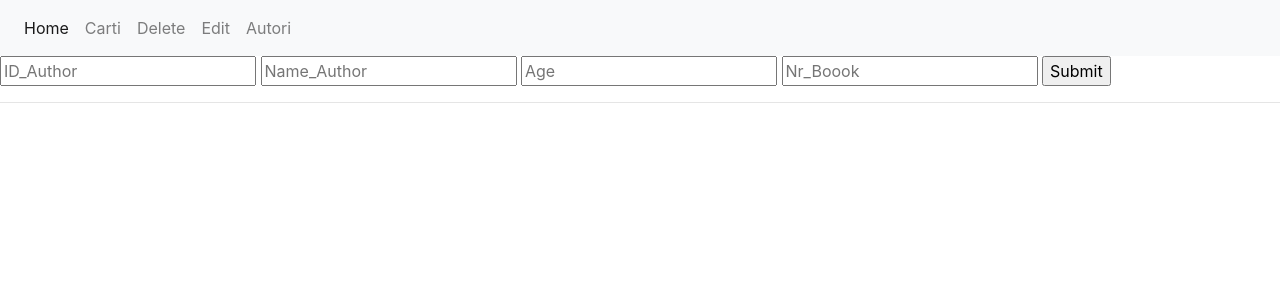
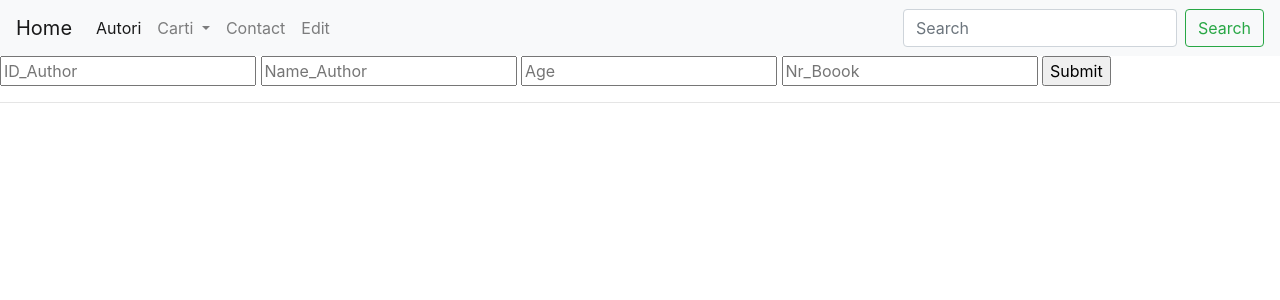
Before and after one commit to IlonaBocancea/php, a PHP site: page /autor.php in a window 1280 px wide. Shown: the top 300 px of the page. Run offline with PHP 8.4, Linux system fonts and the light colour scheme; data that the repository does not hold is empty.

Commit message:
Update menu.php

```diff
--- a/localhost/blocks/menu.php
+++ b/localhost/blocks/menu.php
@@ -1,24 +1,33 @@
 <nav class="navbar navbar-expand-lg navbar-light bg-light">
-<button class="navbar-toggler" type="button" data-toggle="collapse" data-target="#navbarNav" aria-controls="navbarNav" aria-expanded="false" aria-label="Toggle navigation">
+  <button class="navbar-toggler" type="button" data-toggle="collapse" data-target="#navbarTogglerDemo01" aria-controls="navbarTogglerDemo01" aria-expanded="false" aria-label="Toggle navigation">
     <span class="navbar-toggler-icon"></span>
   </button>
-  <div class="collapse navbar-collapse" id="navbarNav">
-    <ul class="navbar-nav">
+  <div class="collapse navbar-collapse" id="navbarTogglerDemo01">
+    <a class="navbar-brand" href="index.php">Home</a>
+    <ul class="navbar-nav mr-auto mt-2 mt-lg-0">
       <li class="nav-item active">
-        <a class="nav-link" href="index.php">Home <span class="sr-only">(current)</span></a>
+        <a class="nav-link" href="autor.php">Autori <span class="sr-only">(current)</span></a>
+      </li>
+	  <li class="nav-item dropdown">
+        <a class="nav-link dropdown-toggle" href="pages/carti.php" id="navbarDropdownMenuLink" data-toggle="dropdown" aria-haspopup="true" aria-expanded="false">
+          Carti
+        </a>
+        <div class="dropdown-menu" aria-labelledby="navbarDropdownMenuLink">
+          <a class="dropdown-item" href="pages/submenu/fantasy.php">Fantasy</a>
+          <a class="dropdown-item" href="pages/submenu/detectiv.php">Detectiv</a>
+          <a class="dropdown-item" href="pages/submenu/diferent.php">Diferent</a>
+        </div>
       </li>
       <li class="nav-item">
-        <a class="nav-link" href="#">Carti</a>
+        <a class="nav-link" href="pages/contact.php">Contact</a>
       </li>
-	  <li class="nav-item">
-        <a class="nav-link" href="pages/delete.php">Delete</a>
-      </li>
-	  <li class="nav-item">
+      <li class="nav-item">
         <a class="nav-link" href="pages/edit.php">Edit</a>
       </li>
-      <li class="nav-item">
-        <a class="nav-link" href="autor.php">Autori</a>
-      </li>
     </ul>
+    <form class="form-inline my-2 my-lg-0">
+      <input class="form-control mr-sm-2" type="search" placeholder="Search" aria-label="Search">
+      <button class="btn btn-outline-success my-2 my-sm-0" type="submit">Search</button>
+    </form>
   </div>
 </nav>
```
